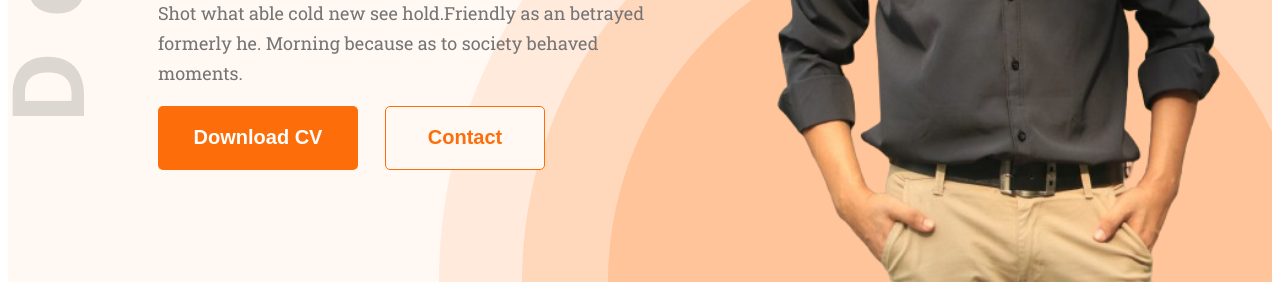
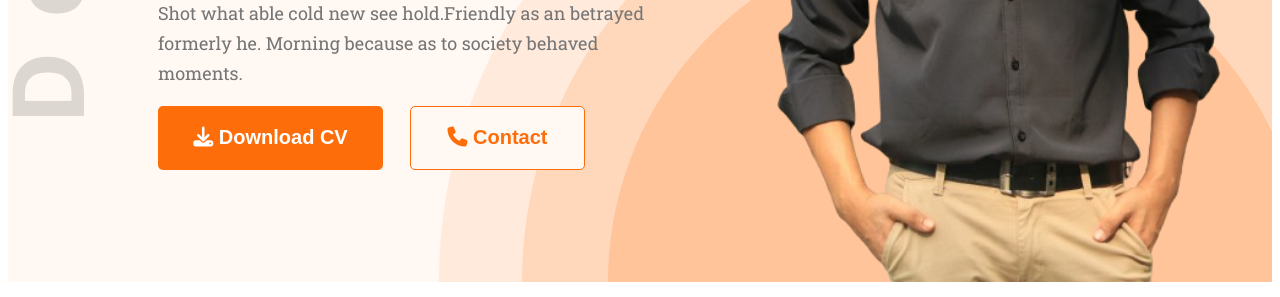
Before and after one commit to NangzaiWebDeveloper/My-Portfolio, a plain HTML site: page index.html in a window 1280 px wide. Shown: the part 655-952 px from the top of the page. Drawn offline with Linux system fonts and the light colour scheme; a web font is replaced by a local one.

Commit message:
this is you

```diff
--- a/css/style.css
+++ b/css/style.css
@@ -94,7 +94,7 @@ nav a{
     text-align: center;
     font-size: 20px;
     font-weight: 700;
-    width: 200px;
+    width: 225px;
     height: 64px;
     flex-shrink: 0;
 }
@@ -107,7 +107,7 @@ nav a{
     background: #FFF8F3;
     border-radius: 5px;
     border: 1px solid #FD6E0A;
-    width: 160px;
+    width: 175px;
     height: 64px;
     flex-shrink: 0;
     margin-left: 23px;
--- a/index.html
+++ b/index.html
@@ -13,6 +13,9 @@
 
          <!-- custom css -->
     <link rel="stylesheet" href="css/style.css">
+
+         <!-- font FontAwesome icons link  -->
+    <script src="https://kit.fontawesome.com/df9cececc2.js" crossorigin="anonymous"></script>
 </head>
 
 
@@ -32,8 +35,8 @@
                 <h1 class="banner-title">Abuzam Nangzai</h1>
                 <p class="banner-paragraph">Shot what able cold new see hold.Friendly as an betrayed formerly he. Morning because as to society behaved moments.</p>
 
-                <button class="btn-primary btnOne">Download CV</button>
-                <button class="btn-primary btnTwo">Contact</button>
+                <button class="btn-primary btnOne"><i class="fa-solid fa-download"></i> Download CV</button>
+                <button class="btn-primary btnTwo"><i class="fa-solid fa-phone"></i> Contact</button>
 
             </div>
             <img class="profile-pic" src="images/nangzai.png" alt="">
@@ -156,7 +159,7 @@
             </div>
 
             <div class="download-cv">
-                <button class="btn-primary">Download CV</button>
+                <button class="btn-primary"><i class="fa-solid fa-download"></i> Download CV</button>
             </div>
 
         </section>
```
